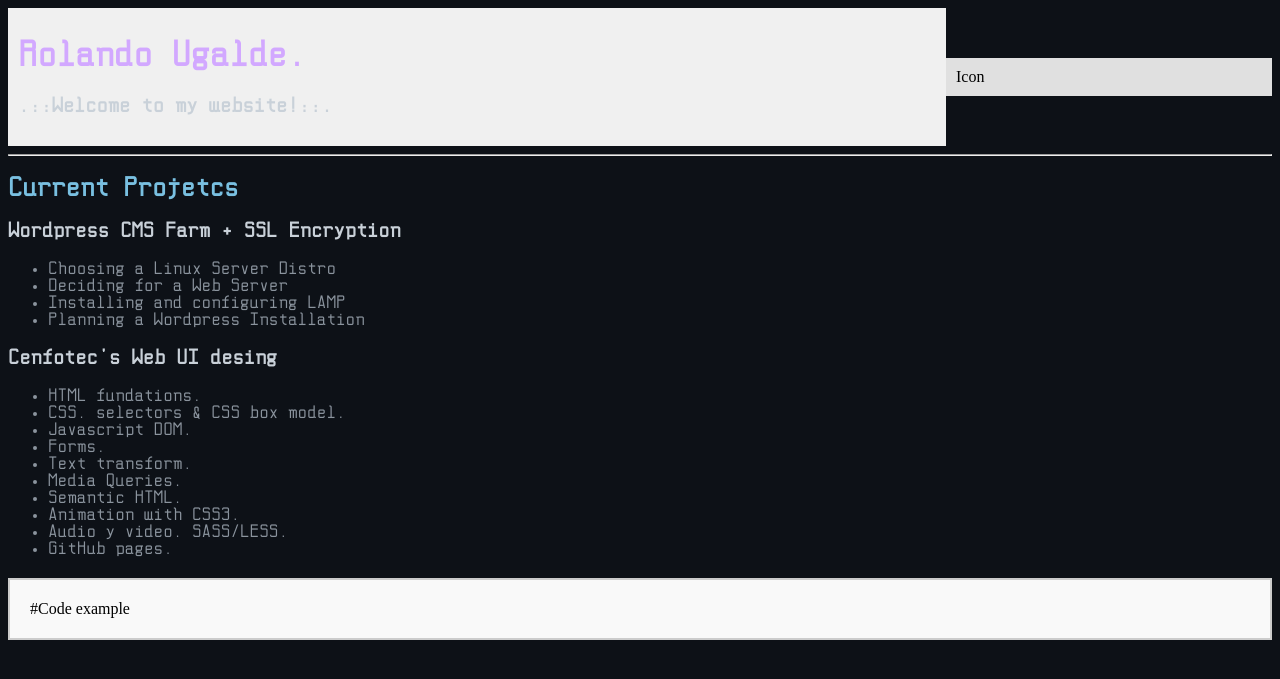
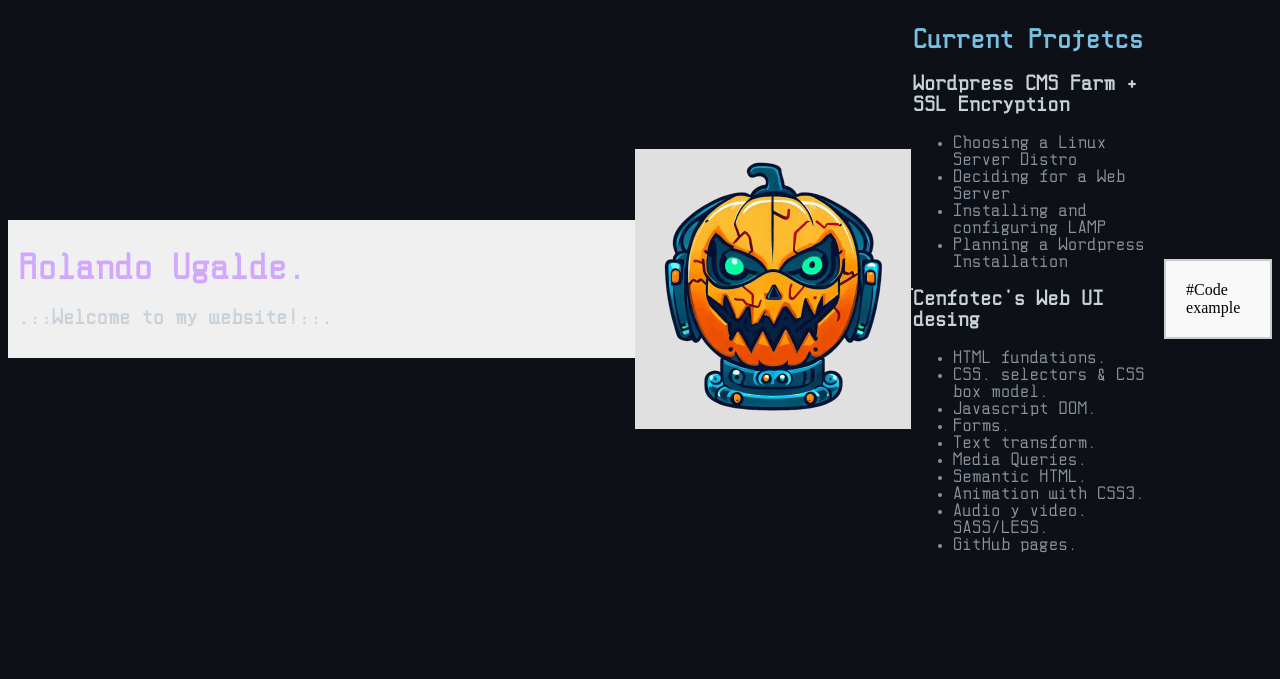
Before and after one commit to rolandougalde/rolandougalde.github.io, a Jekyll site: the page built from index.md, in a window 1280 px wide. Shown: the top 679 px of the page. Built offline with Jekyll 4.4.1, drawn with Linux system fonts in a browser that asks for light colours; our own code applies the rules of GitHub Pages for plain Markdown files.

Commit message:
Update default.html

```diff
--- a/_layouts/default.html
+++ b/_layouts/default.html
@@ -17,7 +17,7 @@
     </div>
 
     <div class="header-right">
-    Icon
+      <img src="/images/Cyborg-Pumpkin.256.png"
     </div>
   </div>
 
```
